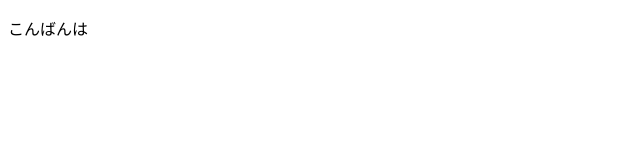
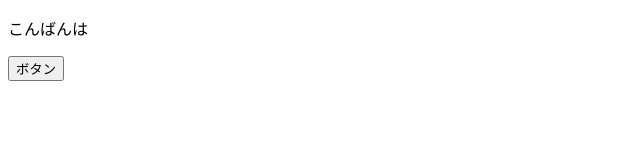
Before and after one commit to bracklions/git_benkyokai, a plain HTML site: page index.html in a window 1280 px wide. Shown: the whole page, without its empty margins (0-640 px from the left). Drawn offline with Linux system fonts and the light colour scheme.

Commit message:
ボタンを追加

```diff
--- a/index.html
+++ b/index.html
@@ -6,5 +6,6 @@
   </head>
   <body>
     <p>こんばんは</p>
+    <button>ボタン</button>
   </body>
 </html>
```
